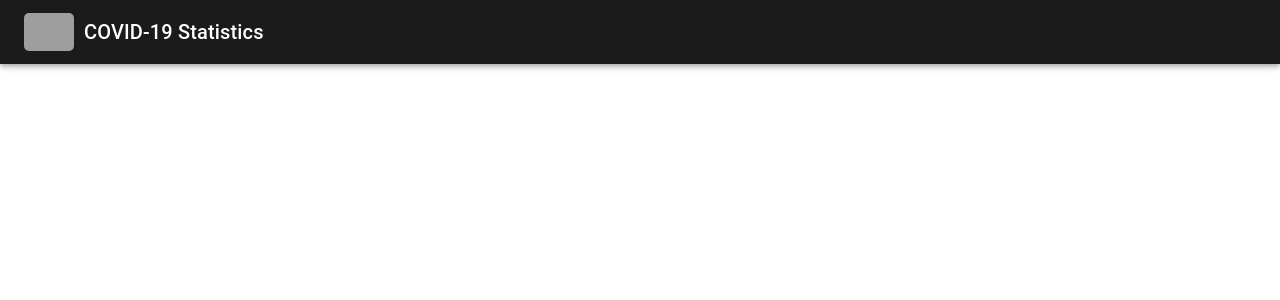
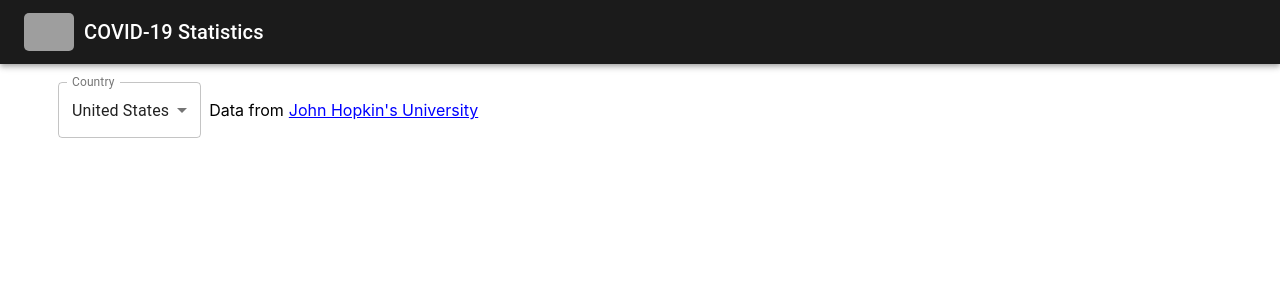
Before and after one commit to JamesonC/COVID-19-Statistics, a React (Create React App) app: page / in a window 1280 px wide. Shown: the top 300 px of the page. Built offline with nearby package versions, Linux system fonts and the light colour scheme; grey boxes are pictures that could not be loaded.

Commit message:
country dropdown button

```diff
--- a/src/App.js
+++ b/src/App.js
@@ -1,11 +1,68 @@
 import React from 'react';
 import './App.css';
 import NavBar from './Components/Navbar';
+import { Box } from '@material-ui/core';
+import { makeStyles } from '@material-ui/core/styles';
+import InputLabel from '@material-ui/core/InputLabel';
+import MenuItem from '@material-ui/core/MenuItem';
+import FormControl from '@material-ui/core/FormControl';
+import Select from '@material-ui/core/Select';
+
+const useStyles = makeStyles(theme => ({
+  formControl: {
+    margin: theme.spacing(1),
+    minWidth: 120,
+  },
+  selectEmpty: {
+    marginTop: theme.spacing(2),
+  },
+}));
 
 function App() {
+  const classes = useStyles();
+  const [country, setCountry] = React.useState('US');
+
+  const handleChange = event => {
+    setCountry(event.target.value);
+  };
+
   return (
     <div className="App">
       <NavBar />
+      <Box display='flex' flexDirection='row' style={{ paddingLeft: 50, paddingTop: 10, paddingBottom: 10 }}>
+        <div>
+          <FormControl variant="outlined" className={classes.formControl}>
+            <InputLabel id="demo-simple-select-outlined-label">Country</InputLabel>
+            <Select
+              labelId="demo-simple-select-outlined-label"
+              id="demo-simple-select-outlined"
+              value={country}
+              onChange={handleChange}
+              label="Country"
+            >
+              <MenuItem value="">
+              </MenuItem>
+              <MenuItem value={'US'}>United States</MenuItem>
+              <MenuItem value={'Italy'}>Italy</MenuItem>
+              <MenuItem value={'Canada'}>Canada</MenuItem>
+              <MenuItem value={'China'}>China</MenuItem>
+              <MenuItem value={'India'}>India</MenuItem>
+              <MenuItem value={'Indonesia'}>Indonesia</MenuItem>
+              <MenuItem value={'Pakistan'}>Pakistan</MenuItem>
+              <MenuItem value={'Brazil'}>Brazil</MenuItem>
+              <MenuItem value={'Russia'}>Russia</MenuItem>
+              <MenuItem value={'Mexico'}>Mexico</MenuItem>
+              <MenuItem value={'Japan'}>Japan</MenuItem>
+              <MenuItem value={'France'}>France</MenuItem>
+            </Select>
+          </FormControl>
+        </div>
+        <p style={{
+          display: "flex",
+          justifyContent: "center",
+          alignItems: "center",
+        }}>Data from <a style={{ marginLeft: 5, color: 'blue' }} target='_blank' rel="noopener noreferrer" href={'https://rapidapi.com/KishCom/api/covid-19-coronavirus-statistics/details'}> John Hopkin's University</a></p>
+      </Box>
     </div>
   );
 }
```
